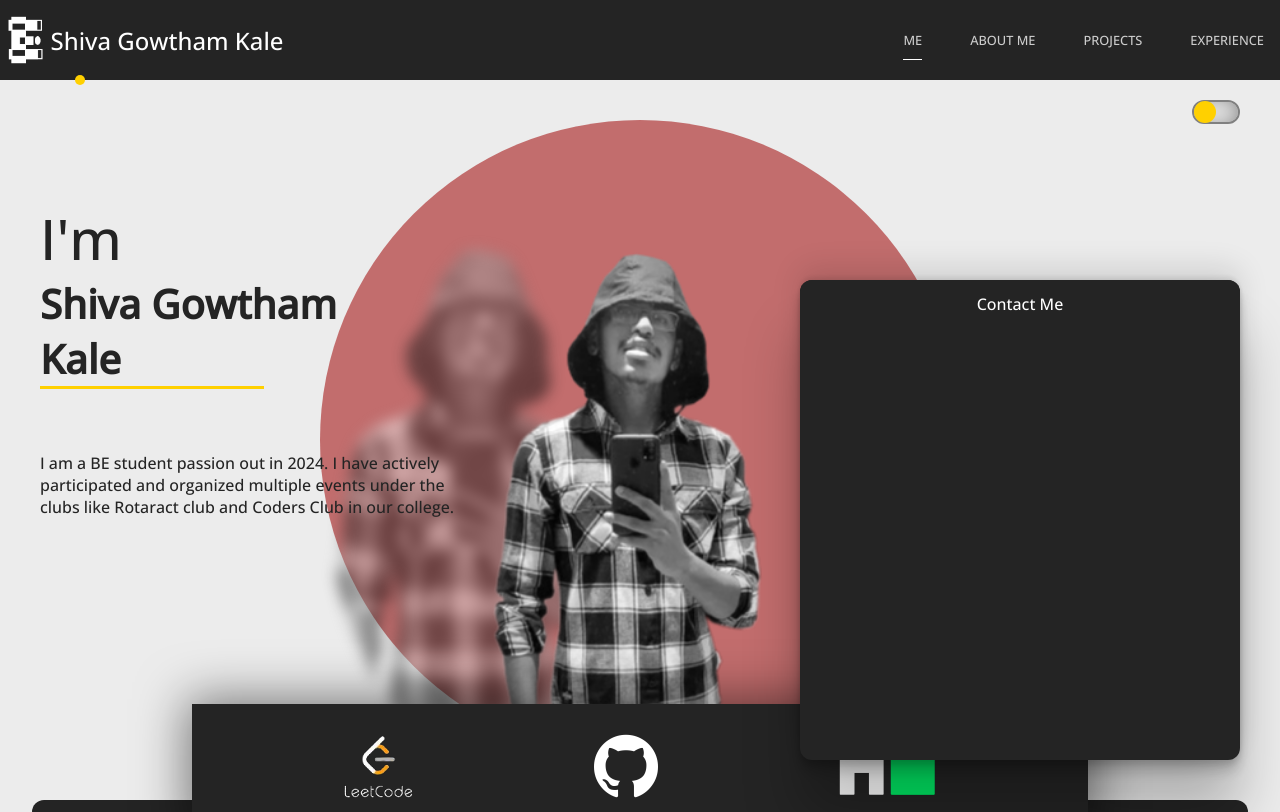
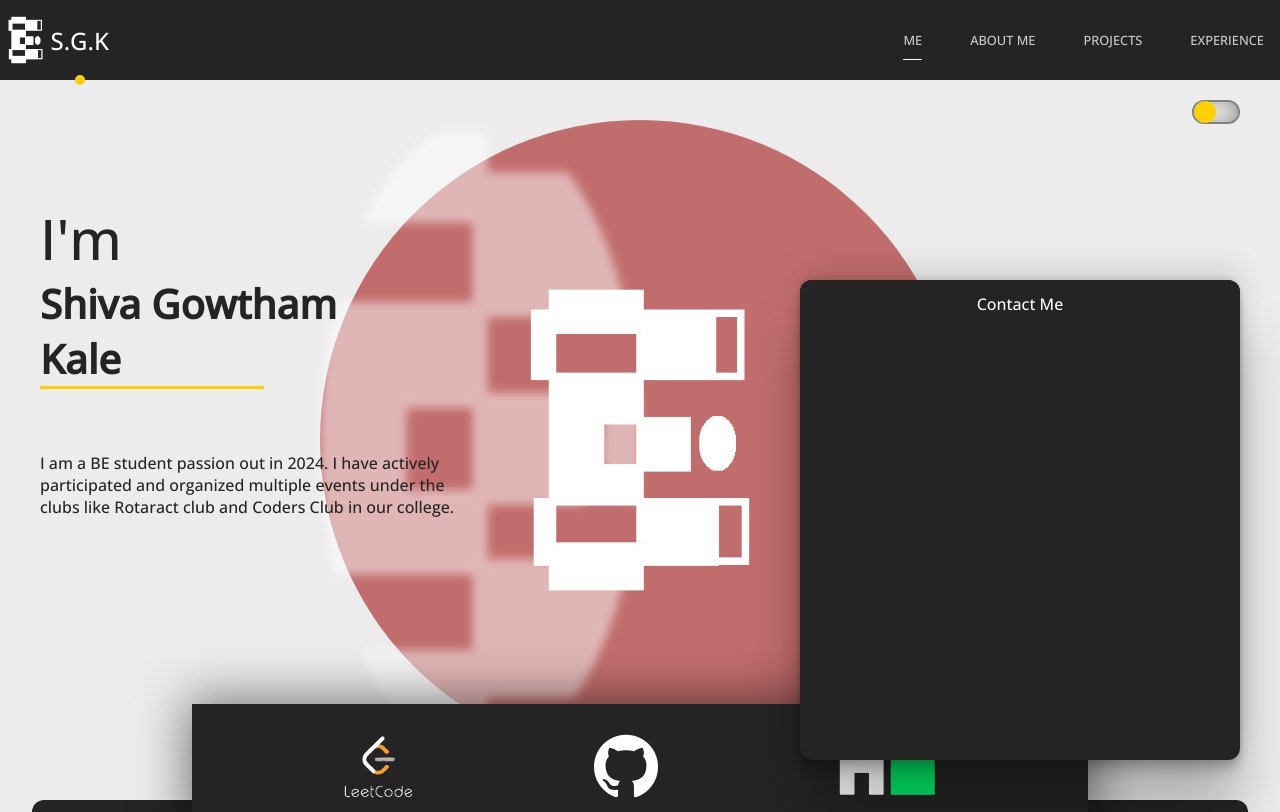
Before and after one commit to kaleshivagowtham/my-portfolio, a Next.js app: page / in a window 1280 px wide. Shown: the top 812 px of the page. Built offline with nearby package versions, Linux system fonts and the light colour scheme.

Commit message:
Background img change

```diff
--- a/src/Components/HomeComponent/styles.module.css
+++ b/src/Components/HomeComponent/styles.module.css
@@ -38,13 +38,14 @@
     width: 50%;
     background-color: rgba(0, 0, 0, 1);
     border-radius: 50%;
-    background-image: url('../../../public/backgroundImg.png');
-    filter: grayscale(100%) blur(7px);
+    /* background-image: url('../../../public/backgroundImg3.png'); */
+    background-image: url('../../../public/EWHW_final_logo_white.png');
+    filter: grayscale(100%) blur(5px);
     opacity: 0.5;
     background-repeat: no-repeat;
     background-position: top;
     background-attachment: fixed;
-    background-size: auto 150%;
+    background-size: auto 100%;
     background-color: transparent;
     overflow: hidden;
     transform: translateZ(0px);
@@ -58,14 +59,16 @@
     left: 0;
     inset: 0.5rem;
     border-radius: 50%;
-    background-image: url('../../../public/backgroundImg.png');
-    filter: grayscale(0%);
+    /* background-image: url('../../../public/backgroundImg3.png'); */
+    background-image: url('../../../public/EWHW_final_logo_white.png');
+    filter: grayscale(10%);
     background-repeat: no-repeat;
-    background-position: top;
+    background-position: center;
     background-attachment: fixed;
-    background-size: auto 150%;
+    background-size: auto 50%;
     /* background-color: rgba(0, 0, 0, 0.25); */
-    overflow: hidden;
+    /* overflow: hidden; */
+    /* transform-style: none; */
     transform: translateZ(25px);
 }
 
--- a/src/Components/NavBar/index.js
+++ b/src/Components/NavBar/index.js
@@ -42,7 +42,7 @@ export default function NavBar({scrollUp,currView, setCurrView, scrollRefME, scr
         <div className={`${styles.wholeCont} ${darkMode ? styles.wholeContDark : ''} ${scrollUp ? (darkMode ? styles.wholeContDarkOnScroll : '') : ''} `}>
             <Link href='/' className={styles.logoCont}>
                 <img className={styles.logoImg} src='/EWHW_final_logo_white.png' alt='logo'/>
-                <h1 className={styles.logoText}>Shiva Gowtham Kale</h1>
+                <h1 className={styles.logoText}>S.G.K</h1>
             </Link>
             <div className={styles.menuImg} onClick={e => setOpenMenu(!openMenu)} style={{alignItems: openMenu ? 'center' : null}}>
                 <div className={styles.menuImgEndLine} style={endLineTopStyle}></div>
```
Also changed, not shown: public/backgroundImg3.png (added).
